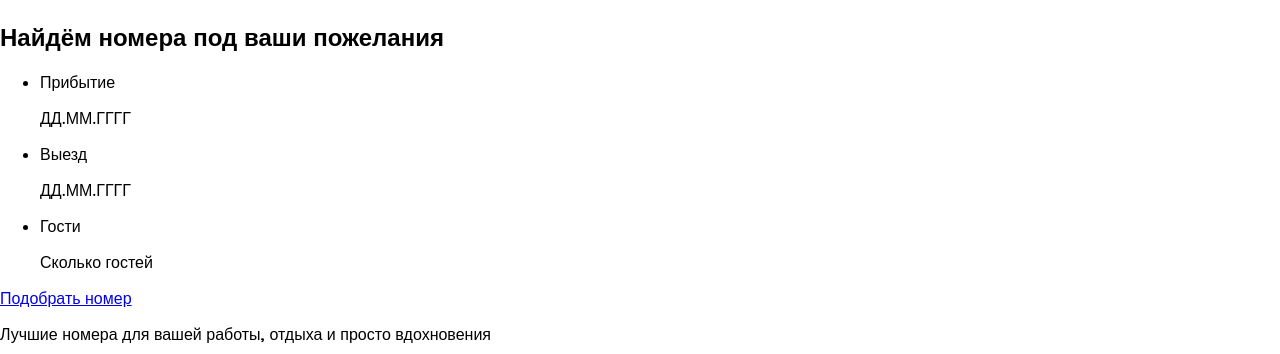
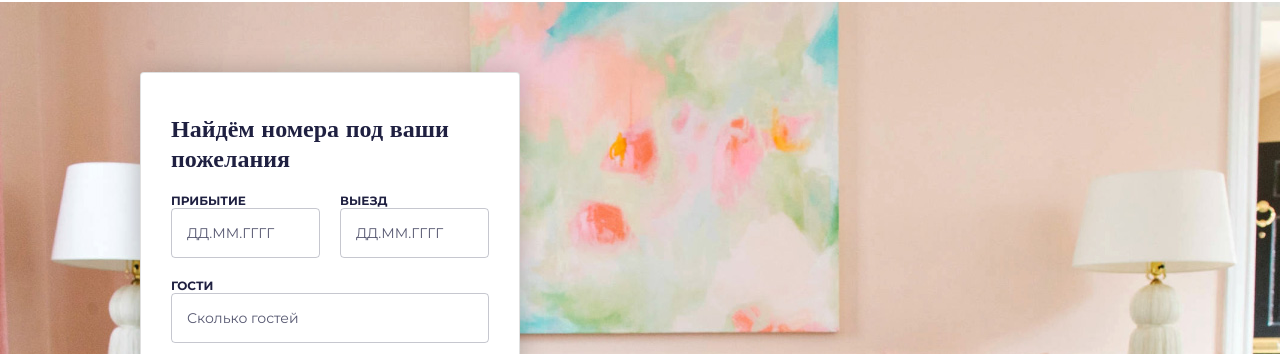
Before and after one commit to GendouOMG/TOXIN, a plain HTML site: page index.html in a window 1280 px wide. Shown: the part 68-422 px from the top of the page. Drawn offline with nearby package versions, Linux system fonts and the light colour scheme.

Commit message:
Стили для окна заказов по умолчанию
Добавлены стили для окна заказов по умолчанию.

```diff
--- a/index.html
+++ b/index.html
@@ -63,21 +63,21 @@
 				<ul class="room-search__data">
 					<li class="room-search__data-unit">
 						<p class="room-search__data-headline">Прибытие</p>
-						<form>ДД.ММ.ГГГГ</form>
+						<form class="room-search__data-form">ДД.ММ.ГГГГ</form>
 					</li>
 					<li class="room-search__data-unit">
 						<p class="room-search__data-headline">Выезд</p>
-						<form>ДД.ММ.ГГГГ</form>
+						<form class="room-search__data-form">ДД.ММ.ГГГГ</form>
 					</li>
 					<li class="room-search__data-unit">
 						<p class="room-search__data-headline">Гости</p>
-						<form>Сколько гостей</form>
+						<form class="room-search__data-form">Сколько гостей</form>
 					</li>
 				</ul>
 				<a href="#" class="room-search__order-button">Подобрать номер</a>
 			</div>
 
-			<p class="order-section__slogan">Лучшие номера для вашей работы, отдыха и просто вдохновения</p>
+			<p class="order-section__slogan">Лучшие номера для вашей работы, <br> отдыха и просто вдохновения</p>
 		</section>
 
 		<footer class="footer-space">
--- /dev/null
+++ b/sass/footer-space.scss
@@ -0,0 +1,12 @@
+.footer-space {
+	margin: 0 auto;
+	padding: 0;
+
+	max-width: 1440px;
+	min-height: 370px;
+
+	display: flex;
+	flex-direction: column;
+	justify-content: center;
+	align-items: center;
+}
--- /dev/null
+++ b/sass/order-section.scss
@@ -0,0 +1,39 @@
+.order-section {
+	margin: 0 auto;
+	padding: 0;
+
+	display: flex;
+	flex-direction: column;
+	justify-content: space-between;
+
+	// position: relative;
+
+	max-width: 1440px;
+	height: 830px;
+
+	background: url("../img/index-background.jpg") center center no-repeat;
+
+	.room-search {
+		margin: 70px 140px;
+		padding: 0;
+	}
+}
+
+.order-section__slogan {
+	margin: 20px 135px;
+	padding: 0;
+
+	text-decoration: none;
+
+	font-family: Montserrat;
+	font-style: normal;
+	text-align: right;
+	font-size: 14px;
+	line-height: 24px;
+	font-weight: 400;
+	// text-transform: uppercase;
+	color: #1F2041;
+
+	opacity: 0.75;
+
+}
--- /dev/null
+++ b/sass/room-search.scss
@@ -0,0 +1,122 @@
+.room-search {
+	margin: 0;
+	padding: 0;
+
+	display: block;
+	text-align: center;
+
+	width: 380px;
+	height: 372px;
+
+	background: #FFFFFF;
+
+	border: 1px solid rgba(0, 0, 0, 0.12);
+	box-sizing: border-box;
+	box-shadow: 0px 0px 25px rgba(0, 0, 0, 0.2);
+	border-radius: 4px;
+
+}
+
+.room-search__headline {
+	margin: 40px 30px 20px 30px;
+	padding: 0;
+
+	text-decoration: none;
+
+	font-family: 'Quicksand', 'Open Sans';
+	font-style: normal;
+	text-align: left;
+	font-size: 24px;
+	line-height: 30px;
+	font-weight: 700;
+	// text-transform: uppercase;
+	color: #1F2041;
+}
+
+.room-search__data {
+	margin: 0 30px;
+	padding: 0;
+
+	display: flex;
+	flex-wrap: wrap;
+	justify-content: space-between;
+
+	list-style: none;
+
+	text-decoration: none;
+}
+
+.room-search__data-unit {
+	margin: 0;
+	padding: 0;
+
+	flex-basis:145px;
+	flex-grow: 1;
+
+}
+
+.room-search__data-unit:first-child {
+	margin: 0 20px 20px 0;
+}
+
+.room-search__data-headline {
+	margin: 0;
+	padding: 0;
+
+	font-family: Montserrat;
+	font-style: normal;
+	text-align: left;
+	font-size: 12px;
+	line-height: 15px;
+	font-weight: 700;
+	text-transform: uppercase;
+	color: #1F2041;
+}
+
+.room-search__data-form {
+	margin: 0;
+	padding: 15px;
+
+	font-family: Montserrat;
+	font-style: normal;
+	text-align: left;
+	font-size: 14px;
+	line-height: 18px;
+	font-weight: 400;
+	// text-transform: uppercase;
+	color: rgba(31, 32, 65, 0.75);
+
+	border: 1px solid rgba(31, 32, 65, 0.25);
+	box-sizing: border-box;
+	border-radius: 4px;
+
+}
+
+
+.room-search__order-button {
+	margin: 30px;
+	padding: 0;
+
+	display: flex;
+	justify-content: space-around;
+	align-items: center;
+
+	width: 320px;
+	height: 44px;
+
+	text-decoration: none;
+	vertical-align: middle;
+
+	font-family: Montserrat;
+	font-style: normal;
+	// text-align: center;
+	font-size: 12px;
+	line-height: 15px;
+	font-weight: 700;
+	text-transform: uppercase;
+	color: #FFFFFF;
+
+	background: linear-gradient(180deg, #BC9CFF 0%, #8BA4F9 100%);
+
+	border-radius: 22px;
+}
--- a/sass/style.scss
+++ b/sass/style.scss
@@ -16,3 +16,6 @@ body {
 @import "head-space.scss";
 @import "nav-menu.scss";
 @import "registration-menu.scss";
+@import "order-section.scss";
+@import "room-search.scss";
+@import "footer-space.scss";
```
Also changed, not shown: css/style.css, css/style.min.css.
